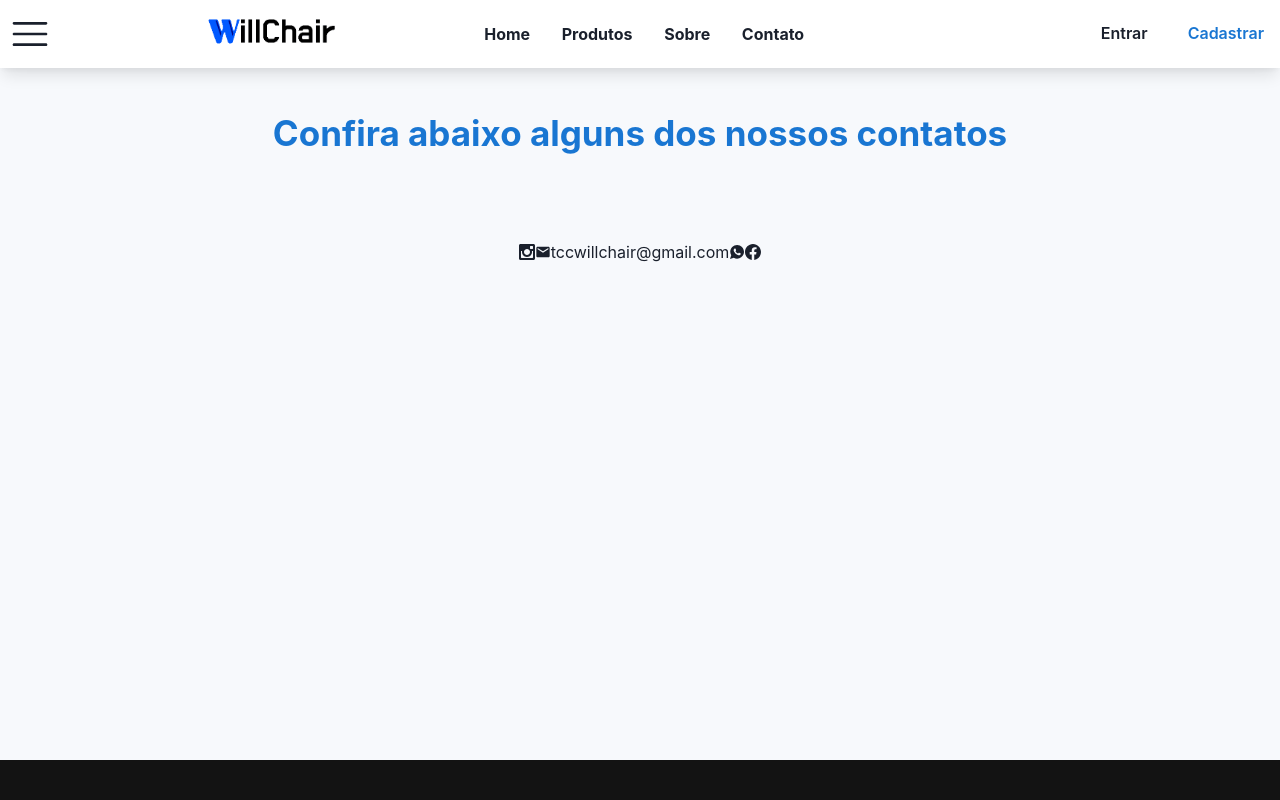
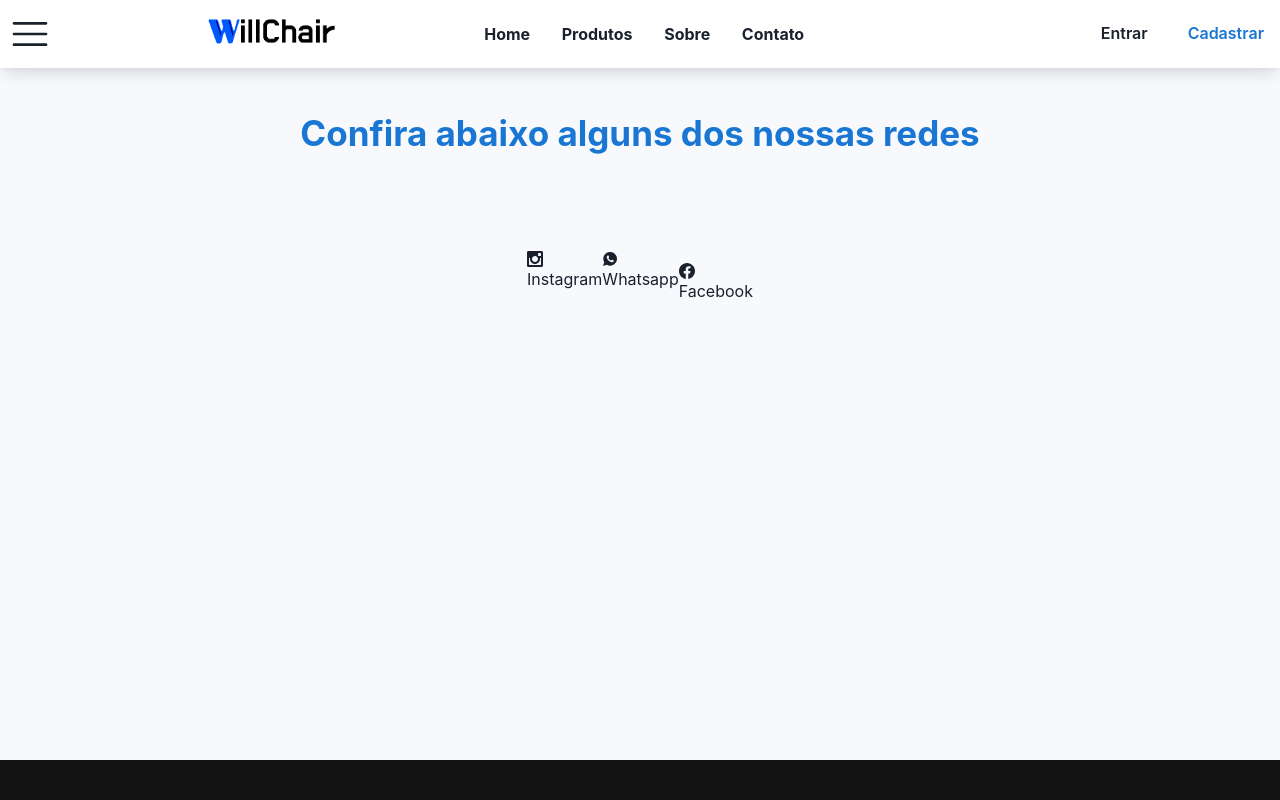
Before and after one commit to DoomerO/WillChair, a React (Vite) app in the folder TCCofc/: page /contact in a window 1280 px wide. Shown: the top 800 px of the page. Built offline with nearby package versions, Linux system fonts and the light colour scheme.

Commit message:
Update Contact.tsx

```diff
--- a/TCCofc/src/pages/Contact.tsx
+++ b/TCCofc/src/pages/Contact.tsx
@@ -1,6 +1,5 @@
 import Footer from "../components/Footer";
 import { Box, Flex, Heading, Stack } from '@chakra-ui/react';
-import { FaPhoneAlt } from "react-icons/Fa";
 import { MdEmail } from "react-icons/md"
 import { IoLogoWhatsapp } from "react-icons/io"
 import { BsFacebook } from "react-icons/bs"
@@ -15,7 +14,7 @@ const Contact = () => {
 
                     <Flex w='100%' h='30vh' bg='#F7F9FC' align='center' _dark={{bg:'#4f4f4f'}}>
                         <Flex mt='2%' align='center' direction='column' w='100%'>
-                            <Heading color='#1976D2' as='h1' fontSize="35px">Confira abaixo alguns dos nossos contatos</Heading>
+                            <Heading color='#1976D2' as='h1' fontSize="35px">Confira abaixo alguns dos nossas redes</Heading>
                         </Flex>
                     </Flex>
 
@@ -24,13 +23,21 @@ const Contact = () => {
                             <Flex direction='column' align='center' w='30vh'  h={{base:'33%' , sm:'60vh'}}>
                                 <Flex display="flex"alignItems="center">
 
-                                    <a href='https://instagram.com/grupo_willchair?igshid=MzRIODBiNWFIZA=='><ImInstagram/></a>
-                                    <MdEmail/>
-                                    <Flex>tccwillchair@gmail.com</Flex>
+                                    <Flex>
+                                    <a href='https://instagram.com/grupo_willchair?igshid=MzRIODBiNWFIZA=='><ImInstagram/> Instagram</a>
+                                    </Flex>
 
-                                    <a href='https://wa.me/5524981267889?text=Descubra+a+liberdade+da+mobilidade+com+nossas+excepcionais+cadeiras+de+rodas.+Entre+em+contato+pelo+WhatsApp+na+Willchair.'><IoLogoWhatsapp/></a>
+                                    <flex>
+                                    <a href='https://wa.me/5524981267889?text=Descubra+a+liberdade+da+mobilidade+com+nossas+excepcionais+cadeiras+de+rodas.+Entre+em+contato+pelo+WhatsApp+na+Willchair.'><IoLogoWhatsapp/> Whatsapp</a>
+                                    </flex>
 
-                                    <a href='https://www.facebook.com/people/Tcc-Willchair/pfbid02A9rF2B2yHXVPxS4oM841TwPHz3ain5wL9Neog5iHWDsRaNBVLsbEQZkFczi5WPm8l/?mibextid=%2FZbWKwL'> <BsFacebook/> </a>
+                                    <Flex mt='10%' textAlign='justify' fontSize={{base: '19px', sm: '16px'}} >
+                                    <a href='https://www.facebook.com/people/Tcc-Willchair/pfbid02A9rF2B2yHXVPxS4oM841TwPHz3ain5wL9Neog5iHWDsRaNBVLsbEQZkFczi5WPm8l/?mibextid=%2FZbWKwL'> <BsFacebook/> Facebook </a>
+                                    </Flex>
+
+
+
+
                                 </Flex>
 
                             </Flex>
@@ -40,7 +47,13 @@ const Contact = () => {
                     </Flex>
 
                 <Footer/>
+                <Flex>
+
+
+
+                </Flex>
             </Box>
+
     )
 }
 
```
